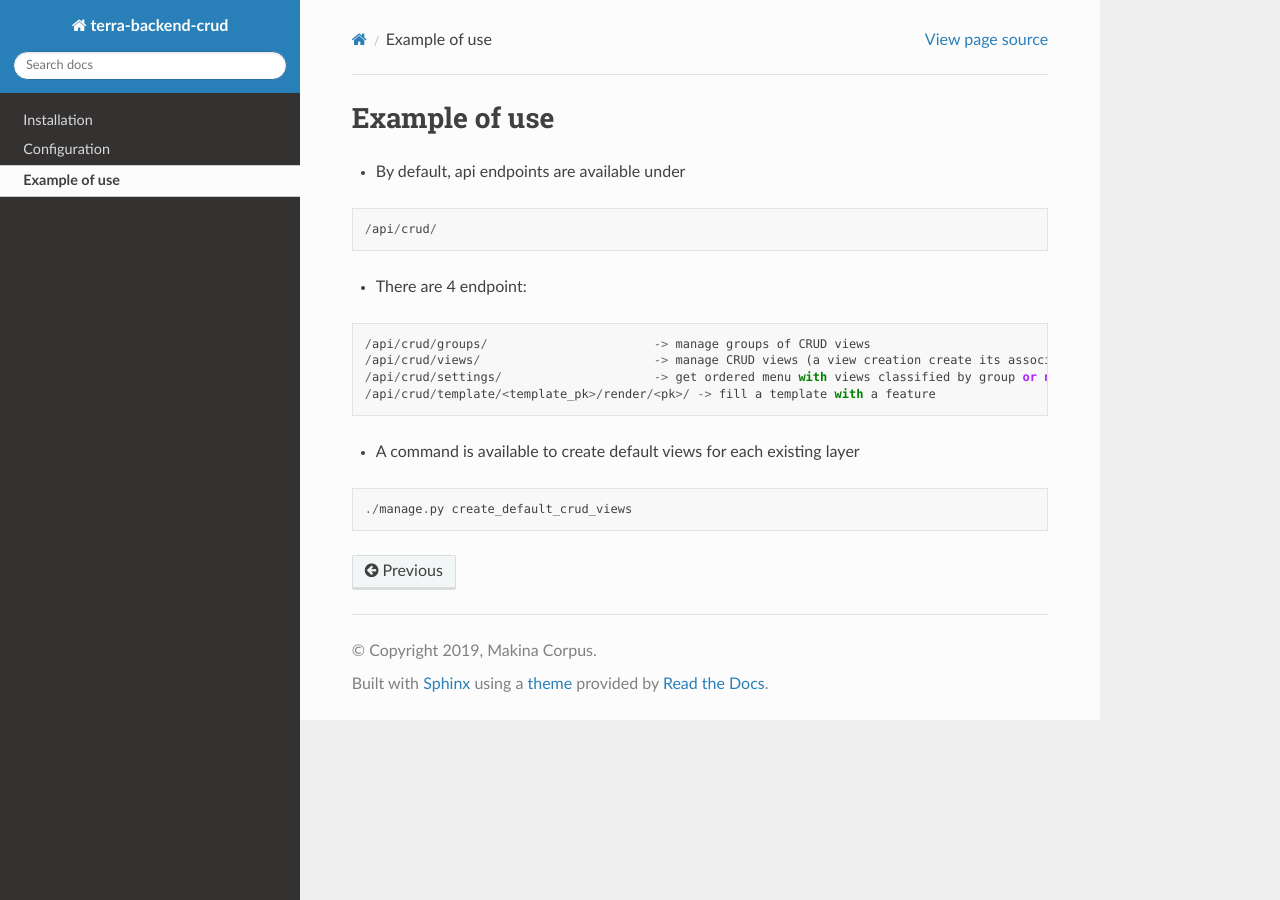
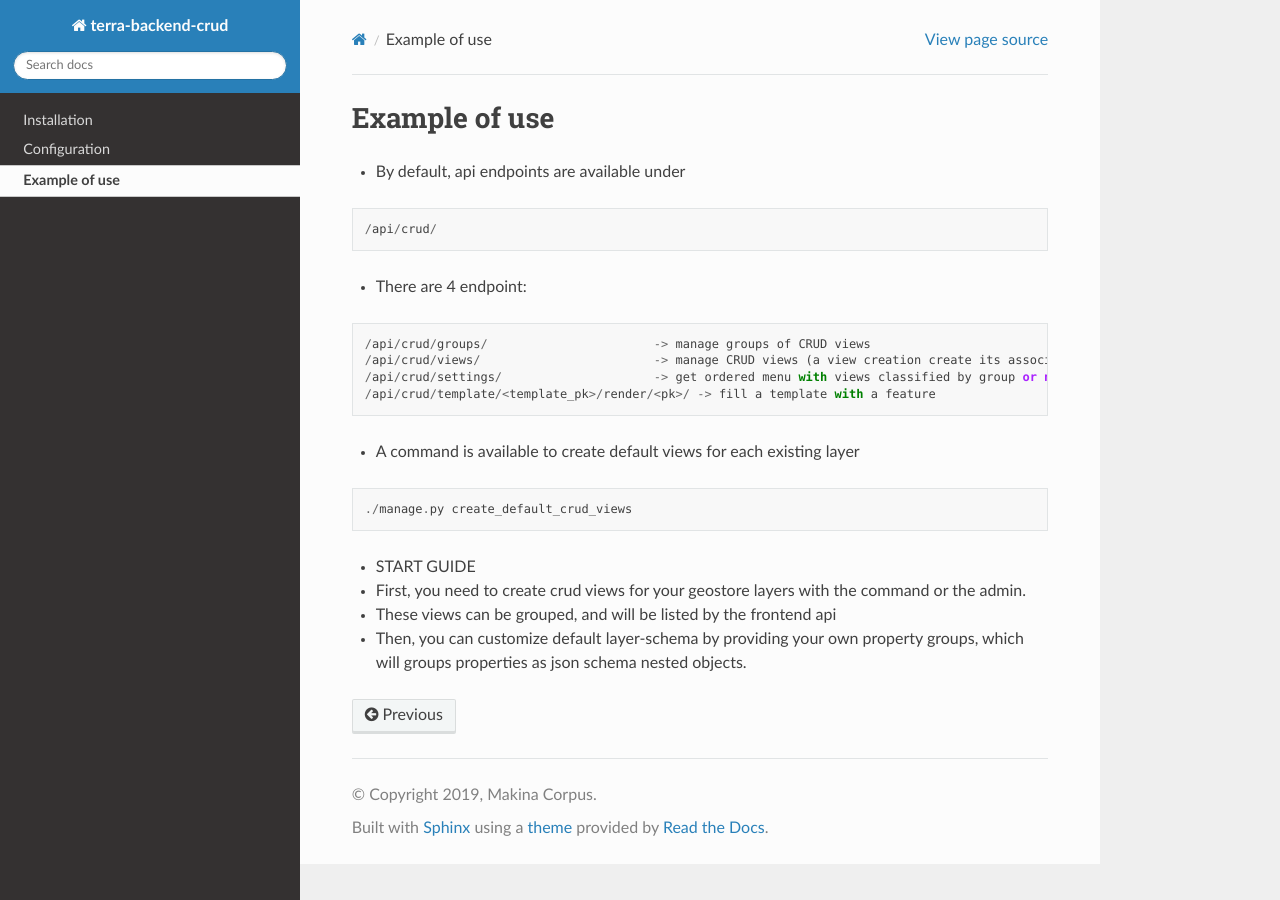
Before and after one commit to Terralego/django-terra-geocrud, a Sphinx documentation site: the page built from doc/use.rst, in a window 1280 px wide. Built offline with Sphinx 7.4.7 and the Read the Docs theme 2.0.0, drawn with Linux system fonts in a browser that asks for light colours.

Commit message:
update doc

```diff
--- a/doc/use.rst
+++ b/doc/use.rst
@@ -21,3 +21,10 @@ Example of use
 ::
 
     ./manage.py create_default_crud_views
+
+- START GUIDE
+
+
+- First, you need to create crud views for your geostore layers with the command or the admin.
+- These views can be grouped, and will be listed by the frontend api
+- Then, you can customize default layer-schema by providing your own property groups, which will groups properties as json schema nested objects.
```
Also changed, not shown: CHANGES.md (+9 -0 lines).
